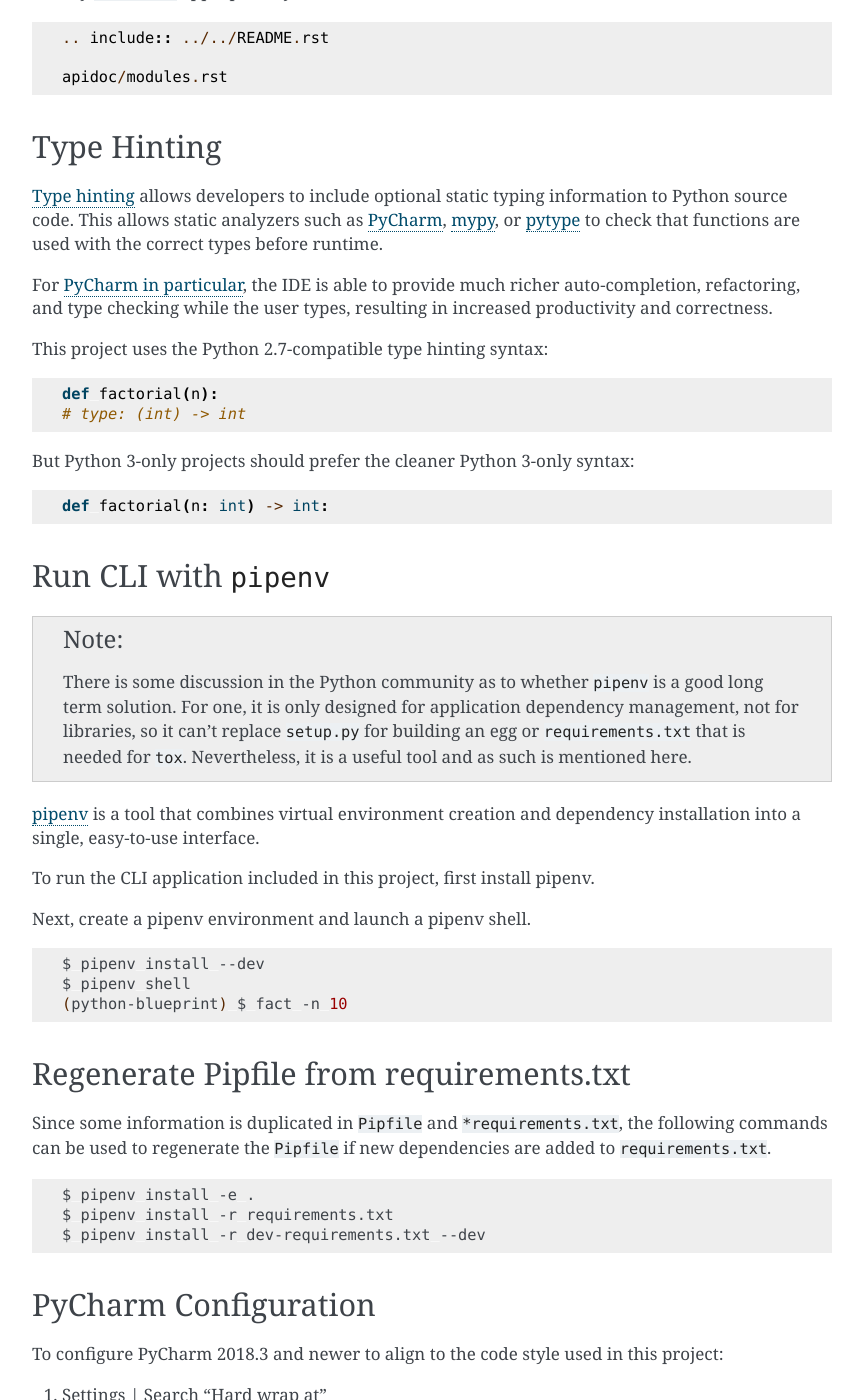
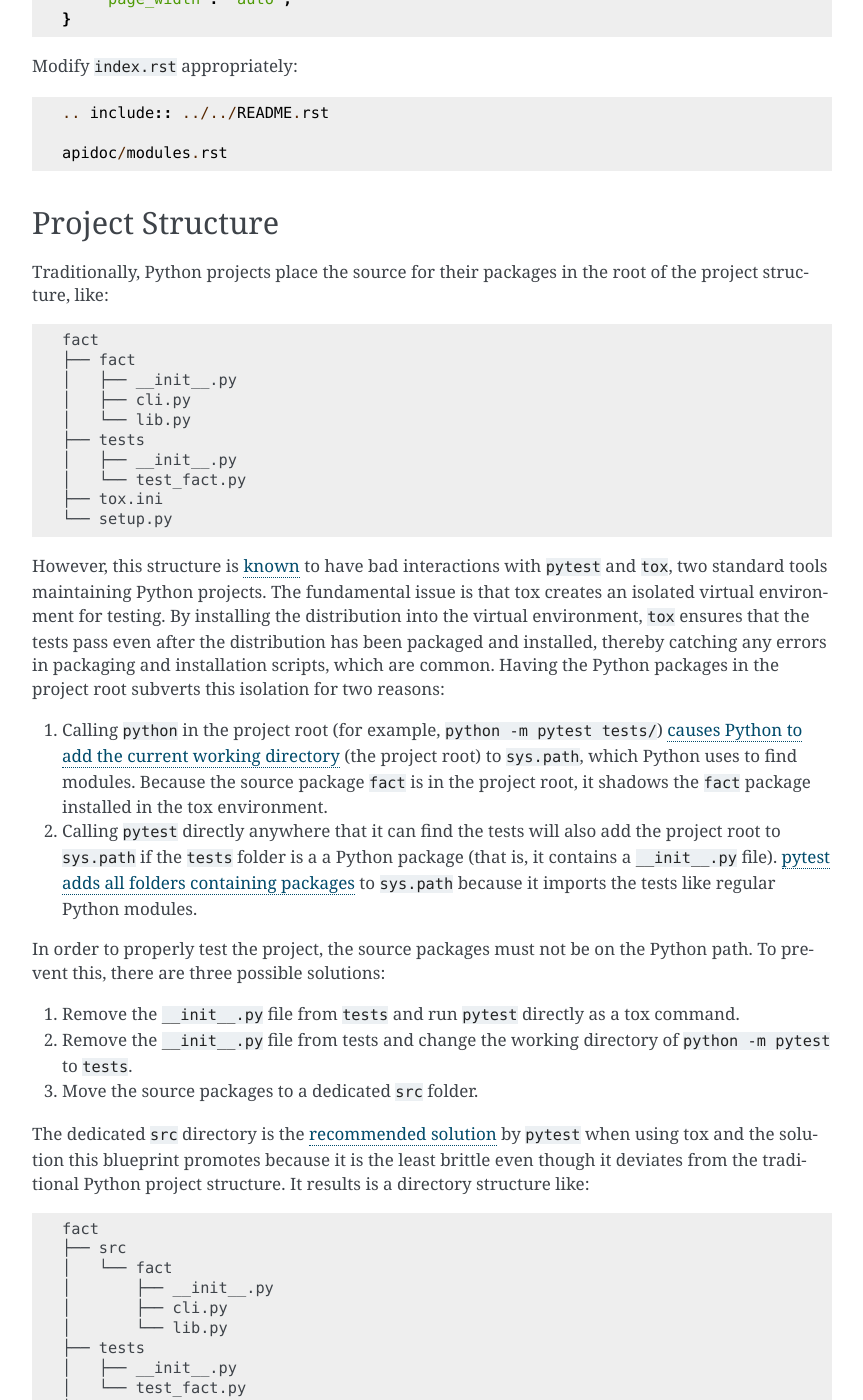
Before and after one commit to timbertinker/python-blueprint, a Sphinx documentation site: the page built from docs/index.rst, in a window 1280 px wide and 1400 px high, scrolled down 3495 px. Shown: the whole window, without its empty margins (218-1081 px from the left). Built offline with Sphinx 7.4.7, drawn with Linux system fonts in a browser that asks for light colours; pages that are not in the unit, such as notebooks, are missing from menus; some of the changed text lies outside the part shown.

Commit message:
Move source package to src directory (#5)
* Move all source to src/ directory

* Ensures pytest uses package from tox environment not source directory (fixes #4)
* Run separate coverage combine step

* Skip install on tox envs that don't need install

* Run flake8 only on Python directories

* Add description of project structure to README

```diff
--- a/README.rst
+++ b/README.rst
@@ -95,10 +95,13 @@ two test files cannot be named the same, even if they are in different sub-direc
 Code coverage is provided by the `pytest-cov <https://pytest-cov.readthedocs.io/en/latest/>`_
 plugin.
 
-When running a unit test tox environment (e.g. ``tox``, ``tox -e py37``, etc.), a report
-showing each source file and which lines were executed during unit testing is generated in
-the ``htmlcov`` folder. Open ``htmlcov/index.html`` in a web browser to view the report.
-Code coverage reports help identify areas of the project that are currently not tested.
+When running a unit test tox environment (e.g. ``tox``, ``tox -e py37``, etc.), a data file
+(e.g. ``.coverage.py37``) containing the coverage data is generated. This file is not readable on
+its own, but when the ``coverage`` tox environment is run (e.g. ``tox`` or ``tox -e -coverage``),
+coverage from all unit test environments is combined into a single data file and an HTML report is
+generated in the ``htmlcov`` folder showing each source file and which lines were executed during
+unit testing is generated in Open ``htmlcov/index.html`` in a web browser to view the report. Code
+coverage reports help identify areas of the project that are currently not tested.
 
 Code coverage is configured in the ``.coveragerc`` file.
 
@@ -165,7 +168,7 @@ Modify ``conf.py`` appropriately:
     # Add the project's Python package to the path so that autodoc can find it.
     import os
     import sys
-    sys.path.insert(0, os.path.abspath('..'))
+    sys.path.insert(0, os.path.abspath('../src'))
 
     ...
 
@@ -181,6 +184,77 @@ Modify ``index.rst`` appropriately:
     .. include:: ../../README.rst
 
     apidoc/modules.rst
+
+Project Structure
+-----------------
+
+Traditionally, Python projects place the source for their packages in the root of the project
+structure, like:
+
+.. code-block::
+
+    fact
+    ├── fact
+    │   ├── __init__.py
+    │   ├── cli.py
+    │   └── lib.py
+    ├── tests
+    │   ├── __init__.py
+    │   └── test_fact.py
+    ├── tox.ini
+    └── setup.py
+
+However, this structure is `known
+<https://docs.pytest.org/en/latest/goodpractices.html#tests-outside-application-code>`_ to have bad
+interactions with ``pytest`` and ``tox``, two standard tools maintaining Python projects. The
+fundamental issue is that tox creates an isolated virtual environment for testing. By installing
+the distribution into the virtual environment, ``tox`` ensures that the tests pass even after the
+distribution has been packaged and installed, thereby catching any errors in packaging and
+installation scripts, which are common. Having the Python packages in the project root subverts
+this isolation for two reasons:
+
+#. Calling ``python`` in the project root (for example, ``python -m pytest tests/``) `causes Python
+   to add the current working directory
+   <https://docs.pytest.org/en/latest/pythonpath.html#invoking-pytest-versus-python-m-pytest>`_
+   (the project root) to ``sys.path``, which Python uses to find modules. Because the source
+   package ``fact`` is in the project root, it shadows the ``fact`` package installed in the tox
+   environment.
+
+#. Calling ``pytest`` directly anywhere that it can find the tests will also add the project root
+   to ``sys.path`` if the ``tests`` folder is a a Python package (that is, it contains a
+   ``__init__.py`` file). `pytest adds all folders containing packages
+   <https://docs.pytest.org/en/latest/goodpractices.html#conventions-for-python-test-discovery>`_
+   to ``sys.path`` because it imports the tests like regular Python modules.
+
+In order to properly test the project, the source packages must not be on the Python path. To
+prevent this, there are three possible solutions:
+
+#. Remove the ``__init__.py`` file from ``tests`` and run ``pytest`` directly as a tox command.
+
+#. Remove the ``__init__.py`` file from tests and change the working directory of
+   ``python -m pytest`` to ``tests``.
+
+#. Move the source packages to a dedicated ``src`` folder.
+
+The dedicated ``src`` directory is the `recommended solution
+<https://docs.pytest.org/en/latest/pythonpath.html#test-modules-conftest-py-files-inside-packages>`_
+by ``pytest`` when using tox and the solution this blueprint promotes because it is the least
+brittle even though it deviates from the traditional Python project structure. It results is a
+directory structure like:
+
+.. code-block::
+
+    fact
+    ├── src
+    │   └── fact
+    │       ├── __init__.py
+    │       ├── cli.py
+    │       └── lib.py
+    ├── tests
+    │   ├── __init__.py
+    │   └── test_fact.py
+    ├── tox.ini
+    └── setup.py
 
 Type Hinting
 ------------
--- a/docs/conf.py
+++ b/docs/conf.py
@@ -14,7 +14,7 @@
 
 import os
 import sys
-sys.path.insert(0, os.path.abspath('..'))
+sys.path.insert(0, os.path.abspath('../src'))
 
 
 # -- Project information -----------------------------------------------------
```
Also changed, not shown: setup.py (+3 -4 lines), src/fact/__init__.py (added), 7 other files.
